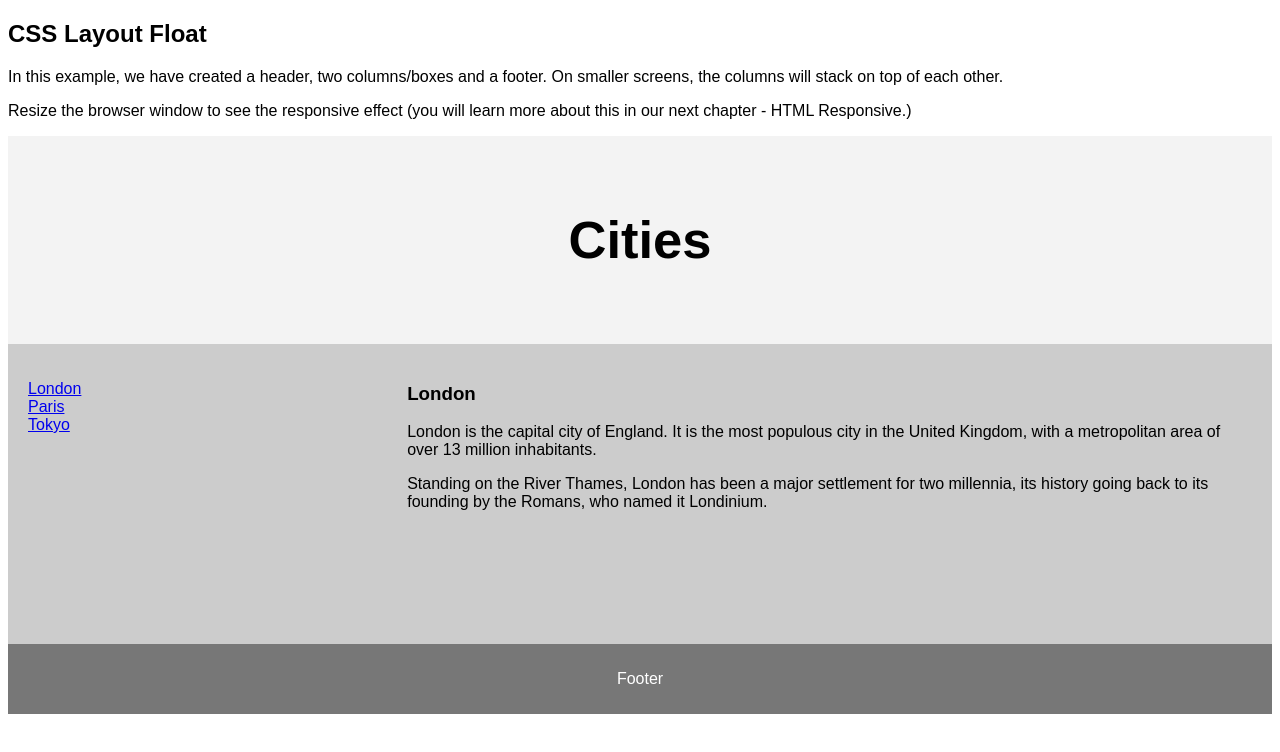
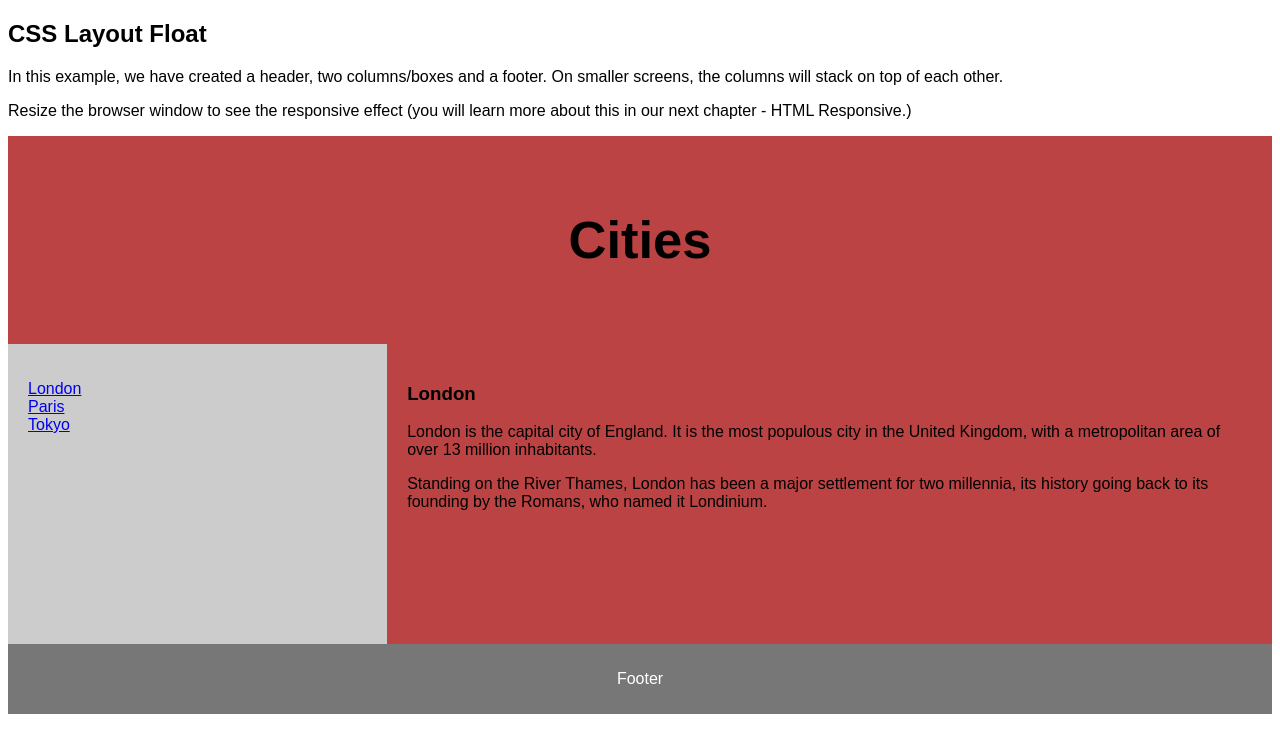
Before and after one commit to pfroystad/pdoc, a plain HTML site: page index.html in a window 1280 px wide. Drawn offline with Linux system fonts and the light colour scheme.

Commit message:
Update index.html

```diff
--- a/index.html
+++ b/index.html
@@ -15,7 +15,7 @@ body {
 
 /* Style the header */
 header {
-  background-color: #f3f3f3;
+  background-color: #BB4343;
   padding: 30px;
   text-align: center;
   font-size: 35px;
@@ -41,7 +41,7 @@ article {
   float: left;
   padding: 20px;
   width: 70%;
-  background-color: #cccccc;
+  background-color: #BB4343;
   height: 300px; /* only for demonstration, should be removed */
 }
 
```
